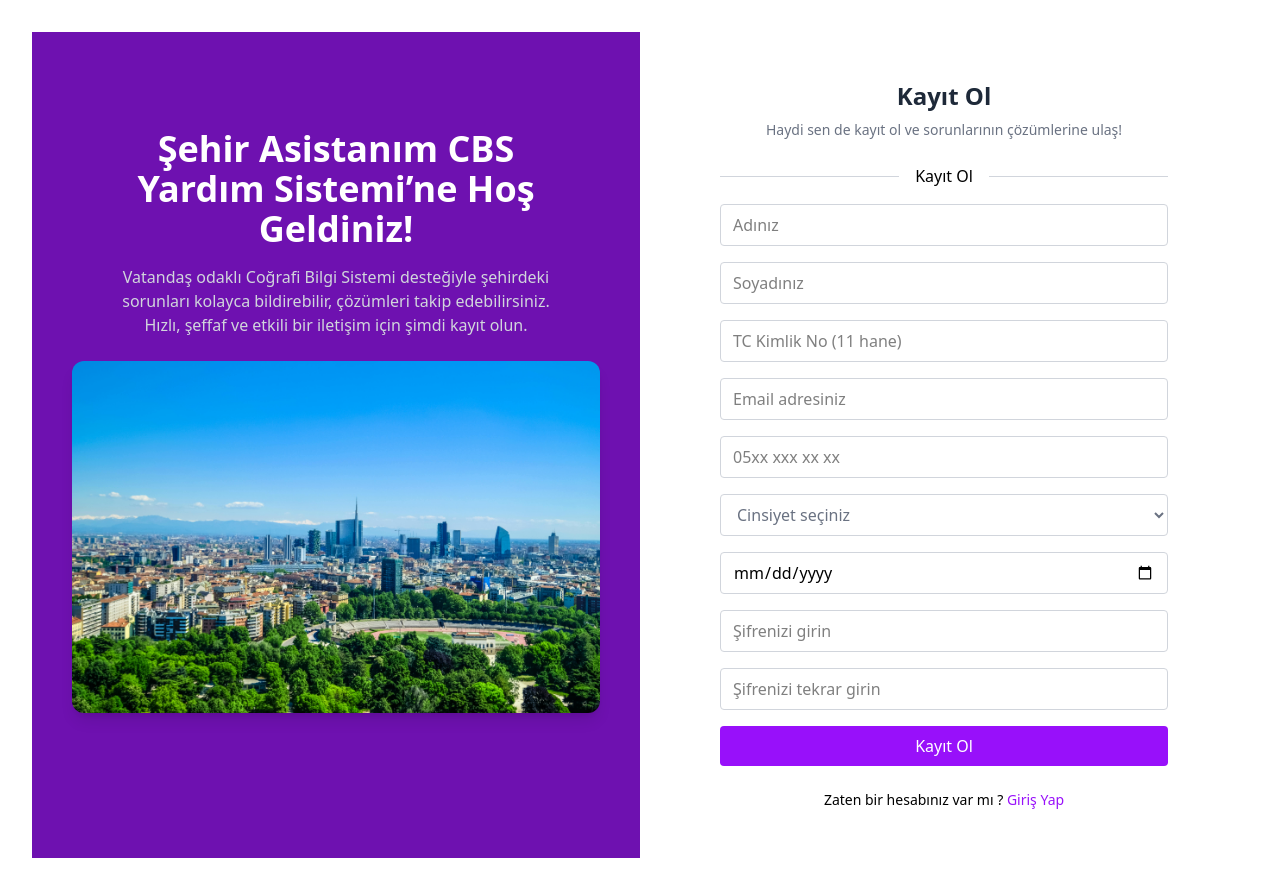
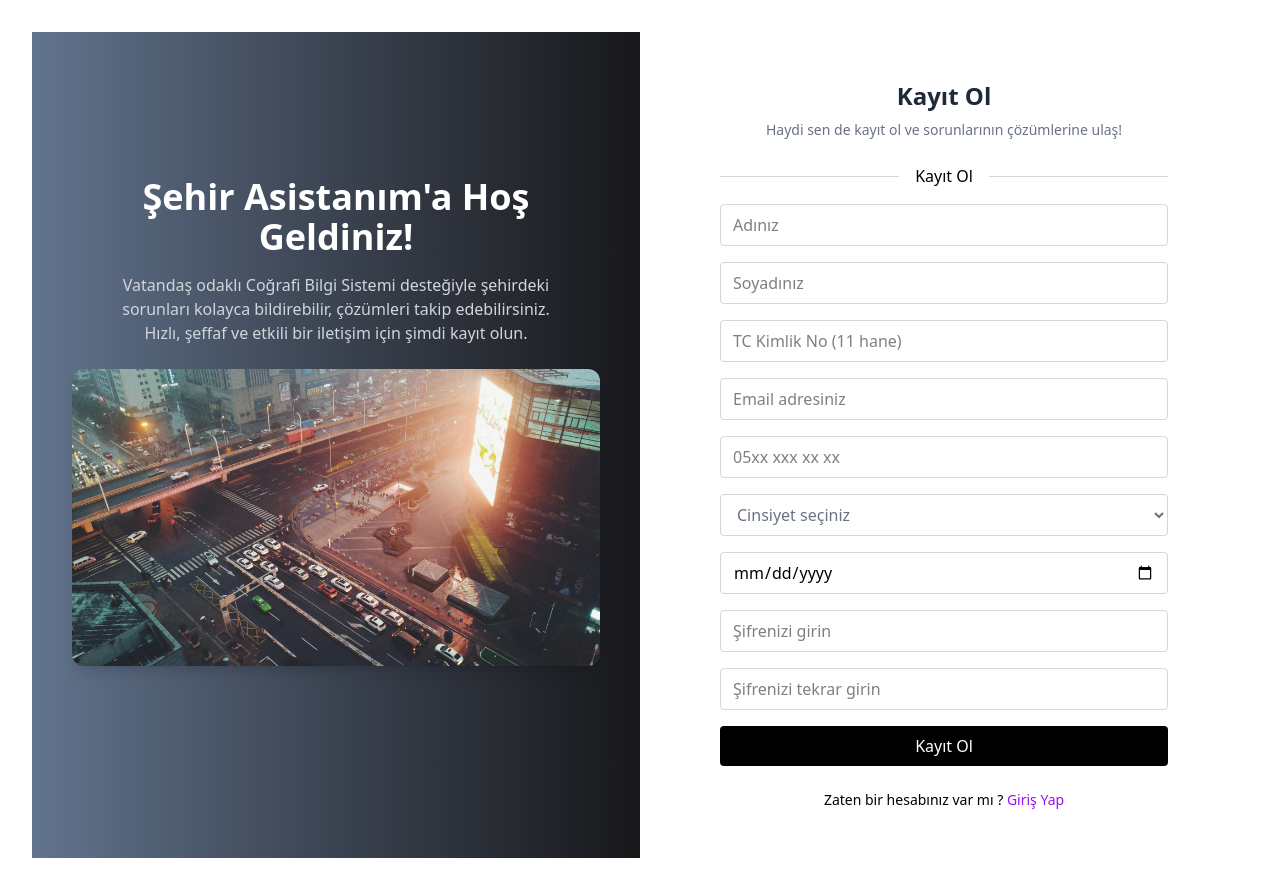
Before and after one commit to UmutGuvenUslu/SehirAsistanim-Frontend, a React (Vite) app: page / in a window 1280 px wide. Built offline with nearby package versions, Linux system fonts and the light colour scheme.

Commit message:
Login ve girişteki renkler düzeltildi

```diff
--- a/src/Components/Login.jsx
+++ b/src/Components/Login.jsx
@@ -1,15 +1,15 @@
 import React from "react";
 import { Link,Links } from "react-router-dom";
-import foto from "./foto.jpg";
+import photo from "./photo.jpg";
 
 export default function Login() {
   return (
     <div className="flex flex-col md:flex-row min-h-screen bg-white">
       {/* Sol tanıtım alanı */}
-      <div className="hidden md:flex md:w-1/2 bg-purple-800 text-white flex-col justify-center items-center px-10 py-12 space-y-6">
+      <div className="hidden md:flex md:w-1/2 bg-gradient-to-r from-slate-500 to-zinc-900 text-white flex-col justify-center items-center px-10 py-12 space-y-6">
         <div className="max-w-md text-center">
           <h1 className="text-3xl md:text-4xl font-bold mb-4">
-            Şehir Asistanım CBS Yardım Sistemi
+            Şehir Asistanım
           </h1>
           <p className="text-gray-300 ">
             Sisteme giriş yaparak şehrinizdeki sorunları takip edebilir, bildirimlerinizi
@@ -17,7 +17,7 @@ export default function Login() {
           </p>
         </div>
         <img
-          src={foto}
+          src={photo}
           alt="ŞehirAsistanım Görseli"
           className="w-full max-w-xl rounded-xl shadow-lg "
         />
@@ -63,7 +63,7 @@ export default function Login() {
 
             <button
               type="submit"
-              className="w-full bg-purple-600 text-white py-2 rounded hover:bg-purple-700 transition"
+              className="w-full bg-black text-white py-2 rounded hover:bg-gray-700 transition"
             >
               Giriş Yap
             </button>
--- a/src/Components/Register.jsx
+++ b/src/Components/Register.jsx
@@ -1,15 +1,15 @@
 import React from "react";
 import { Link,Links } from "react-router-dom";
-import foto from "./foto.jpg"; // buraya kendi görselini koymayı unutma
+import photo from "./photo.jpg";
 
 export default function Register() {
   return (
     <div className="flex flex-col md:flex-row min-h-screen bg-white">
       {/* Sol tanıtım alanı - sadece md ve üstü ekranlarda görünür */}
-  <div className="hidden md:flex md:w-1/2 bg-purple-800 text-white flex-col justify-center items-center px-10 py-12 space-y-6">
-  <div className="max-w-md text-center">
+  <div className="hidden md:flex md:w-1/2 bg-gradient-to-r from-slate-500 to-zinc-900 text-white flex-col justify-center items-center px-10 py-12 space-y-6">
+     <div className="max-w-md text-center">
     <h1 className="text-3xl md:text-4xl font-bold mb-4">
-      Şehir Asistanım CBS Yardım Sistemi’ne Hoş Geldiniz!
+      Şehir Asistanım'a Hoş Geldiniz!
     </h1>
     <p className="text-gray-300">
       Vatandaş odaklı Coğrafi Bilgi Sistemi desteğiyle şehirdeki sorunları kolayca bildirebilir,
@@ -18,7 +18,7 @@ export default function Register() {
   </div>
 
   <img
-    src={foto}
+    src={photo}
     alt="ŞehirAsistanım Görseli"
     className="w-full max-w-xl rounded-xl shadow-lg"
   />
@@ -131,7 +131,7 @@ export default function Register() {
 
   <button
     type="submit"
-    className="w-full bg-purple-600 text-white py-2 rounded hover:bg-purple-700 transition"
+    className="w-full bg-black text-white py-2 rounded hover:bg-gray-700 transition"
   >
     Kayıt Ol
   </button>
```
